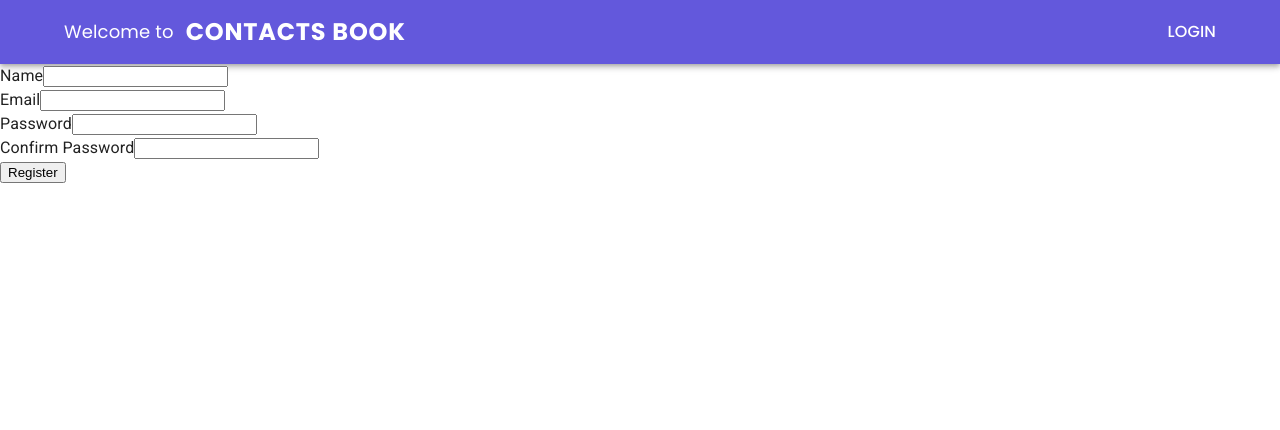
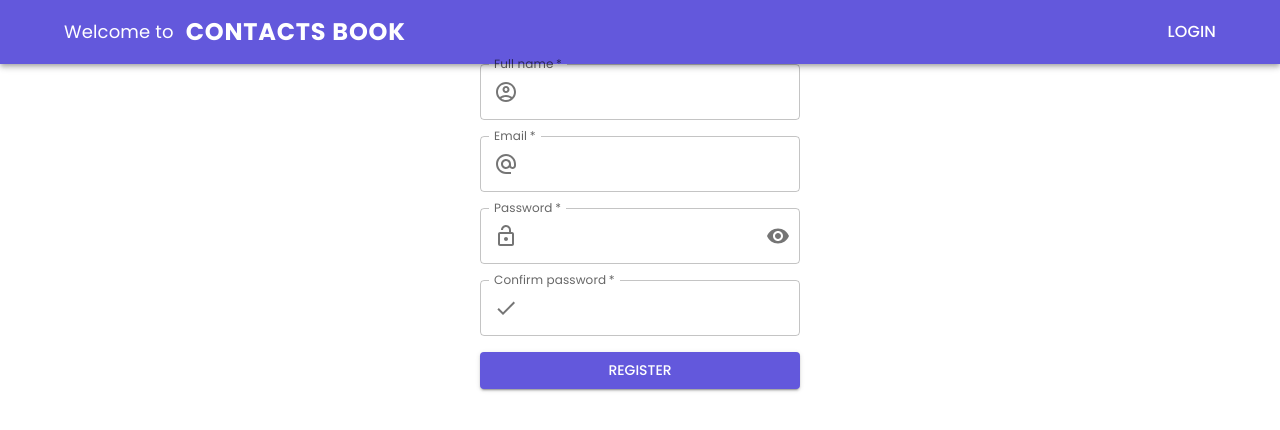
Before and after one commit to Yura33-dev/handy-book, a React (Vite) app: page /register in a window 1280 px wide. Shown: the top 430 px of the page. Built offline with nearby package versions, Linux system fonts and the light colour scheme.

Commit message:
refactor: makes changes in AuthForm component

```diff
--- a/src/components/AuthForm/AuthForm.jsx
+++ b/src/components/AuthForm/AuthForm.jsx
@@ -1,22 +1,47 @@
-import { useId } from 'react';
-import { useDispatch } from 'react-redux';
+import { useId, useState } from 'react';
+import { useDispatch, useSelector } from 'react-redux';
+import { useFormik } from 'formik';
 import PropTypes from 'prop-types';
-import { ErrorMessage, Field, Form, Formik } from 'formik';
 import { login, register } from '../../redux/auth/operations';
+import { selectIsLoading } from '../../redux/auth/selectors';
 import {
   loginSchema,
   registerSchema,
 } from '../../helpers/Schemas/authSchemasValidation';
+import {
+  Box,
+  Button,
+  CircularProgress,
+  IconButton,
+  InputAdornment,
+  TextField,
+  useMediaQuery,
+} from '@mui/material';
+import AccountCircleOutlinedIcon from '@mui/icons-material/AccountCircleOutlined';
+import AlternateEmailOutlinedIcon from '@mui/icons-material/AlternateEmailOutlined';
+import LockOpenOutlinedIcon from '@mui/icons-material/LockOpenOutlined';
+import DoneOutlinedIcon from '@mui/icons-material/DoneOutlined';
+import { Visibility, VisibilityOff } from '@mui/icons-material';
 
 function AuthForm({ authType }) {
   const dispatch = useDispatch();
+  const isLoading = useSelector(selectIsLoading);
 
-  const initValues = { name: '', email: '', password: '', confirmPassword: '' };
+  const [showPass, setShowPass] = useState(false);
+  const handleClickShowPass = () => setShowPass(show => !show);
+  const handleMouseDownPassword = event => {
+    event.preventDefault();
+  };
 
   const nameFieldId = useId();
   const emailFieldId = useId();
   const passwordFieldId = useId();
   const confirmPasswordFieldId = useId();
+
+  const initValues = { name: '', email: '', password: '', confirmPassword: '' };
+
+  const validationSchema =
+    authType === 'Register' ? registerSchema : loginSchema;
 
   function handleSubmit(credentials, actions) {
     switch (authType) {
@@ -37,52 +62,160 @@ function AuthForm({ authType }) {
     }
     actions.resetForm();
   }
+  const formik = useFormik({
+    initialValues: initValues,
+    validationSchema: validationSchema,
+    onSubmit: handleSubmit,
+  });
 
-  const validationSchema =
-    authType === 'Register' ? registerSchema : loginSchema;
+  const isScreenXS = useMediaQuery('(max-width:600px)');
+  const circularProgressProp = {
+    size: isScreenXS ? 25 : 40,
+  };
+
+  const tabletDesktopStyles = {
+    maxWidth: { sm: '320px' },
+    margin: { sm: '0 auto' },
+  };
 
   return (
-    <Formik
-      initialValues={initValues}
-      validationSchema={validationSchema}
-      onSubmit={handleSubmit}
+    <Box
+      component="form"
+      onSubmit={formik.handleSubmit}
+      autoComplete="off"
+      sx={{
+        display: 'flex',
+        flexDirection: 'column',
+        gap: 2,
+      }}
     >
-      <Form>
       {authType === 'Register' && (
-          <div>
-            <label htmlFor={nameFieldId}>Name</label>
-            <Field id={nameFieldId} name="name" type="text" />
-            <ErrorMessage name="name" component="span" />
-          </div>
+        <TextField
+          id={nameFieldId}
+          name="name"
+          label="Full name"
+          type="text"
+          value={formik.values.name}
+          onChange={formik.handleChange}
+          onBlur={formik.handleBlur}
+          error={formik.touched.name && Boolean(formik.errors.name)}
+          helperText={formik.touched.name && formik.errors.name}
+          required
+          fullWidth
+          sx={tabletDesktopStyles}
+          InputProps={{
+            startAdornment: (
+              <InputAdornment position="start">
+                <AccountCircleOutlinedIcon />
+              </InputAdornment>
+            ),
+          }}
+        />
       )}
 
-        <div>
-          <label htmlFor={emailFieldId}>Email</label>
-          <Field id={emailFieldId} name="email" type="email" />
-          <ErrorMessage name="email" component="span" />
-        </div>
+      <TextField
+        id={emailFieldId}
+        name="email"
+        label="Email"
+        type="email"
+        value={formik.values.email}
+        onChange={formik.handleChange}
+        onBlur={formik.handleBlur}
+        error={formik.touched.email && Boolean(formik.errors.email)}
+        helperText={formik.touched.email && formik.errors.email}
+        fullWidth
+        required
+        sx={tabletDesktopStyles}
+        InputProps={{
+          startAdornment: (
+            <InputAdornment position="start">
+              <AlternateEmailOutlinedIcon />
+            </InputAdornment>
+          ),
+        }}
+      />
 
-        <div>
-          <label htmlFor={passwordFieldId}>Password</label>
-          <Field id={passwordFieldId} name="password" type="password" />
-          <ErrorMessage name="password" component="span" />
-        </div>
+      <TextField
+        id={passwordFieldId}
+        name="password"
+        label="Password"
+        type={showPass ? 'text' : 'password'}
+        value={formik.values.password}
+        onChange={formik.handleChange}
+        onBlur={formik.handleBlur}
+        error={formik.touched.password && Boolean(formik.errors.password)}
+        helperText={formik.touched.password && formik.errors.password}
+        fullWidth
+        required
+        sx={tabletDesktopStyles}
+        InputProps={{
+          endAdornment: (
+            <InputAdornment position="end">
+              <IconButton
+                aria-label="toggle password visibility"
+                onClick={handleClickShowPass}
+                onMouseDown={handleMouseDownPassword}
+                edge="end"
+              >
+                {showPass ? <VisibilityOff /> : <Visibility />}
+              </IconButton>
+            </InputAdornment>
+          ),
+          startAdornment: (
+            <InputAdornment position="start">
+              <LockOpenOutlinedIcon />
+            </InputAdornment>
+          ),
+        }}
+      />
 
       {authType === 'Register' && (
-          <div>
-            <label htmlFor={confirmPasswordFieldId}>Confirm Password</label>
-            <Field
+        <TextField
           id={confirmPasswordFieldId}
           name="confirmPassword"
+          label="Confirm password"
           type="password"
+          value={formik.values.confirmPassword}
+          onChange={formik.handleChange}
+          onBlur={formik.handleBlur}
+          error={
+            formik.touched.confirmPassword &&
+            Boolean(formik.errors.confirmPassword)
+          }
+          helperText={
+            formik.touched.confirmPassword && formik.errors.confirmPassword
+          }
+          fullWidth
+          required
+          sx={tabletDesktopStyles}
+          InputProps={{
+            startAdornment: (
+              <InputAdornment position="start">
+                <DoneOutlinedIcon />
+              </InputAdornment>
+            ),
+          }}
         />
-            <ErrorMessage name="confirmPassword" component="span" />
-          </div>
       )}
 
-        <button type="submit">{authType}</button>
-      </Form>
-    </Formik>
+      <Button
+        color="primary"
+        variant="contained"
+        fullWidth
+        type="submit"
+        disabled={isLoading}
+        sx={tabletDesktopStyles}
+      >
+        {isLoading ? (
+          <CircularProgress
+            {...circularProgressProp}
+            sx={{ color: 'secondary.main' }}
+          />
+        ) : (
+          authType
+        )}
+      </Button>
+    </Box>
   );
 }
 
```
Lines whose indentation alone changed are shown as unchanged.
